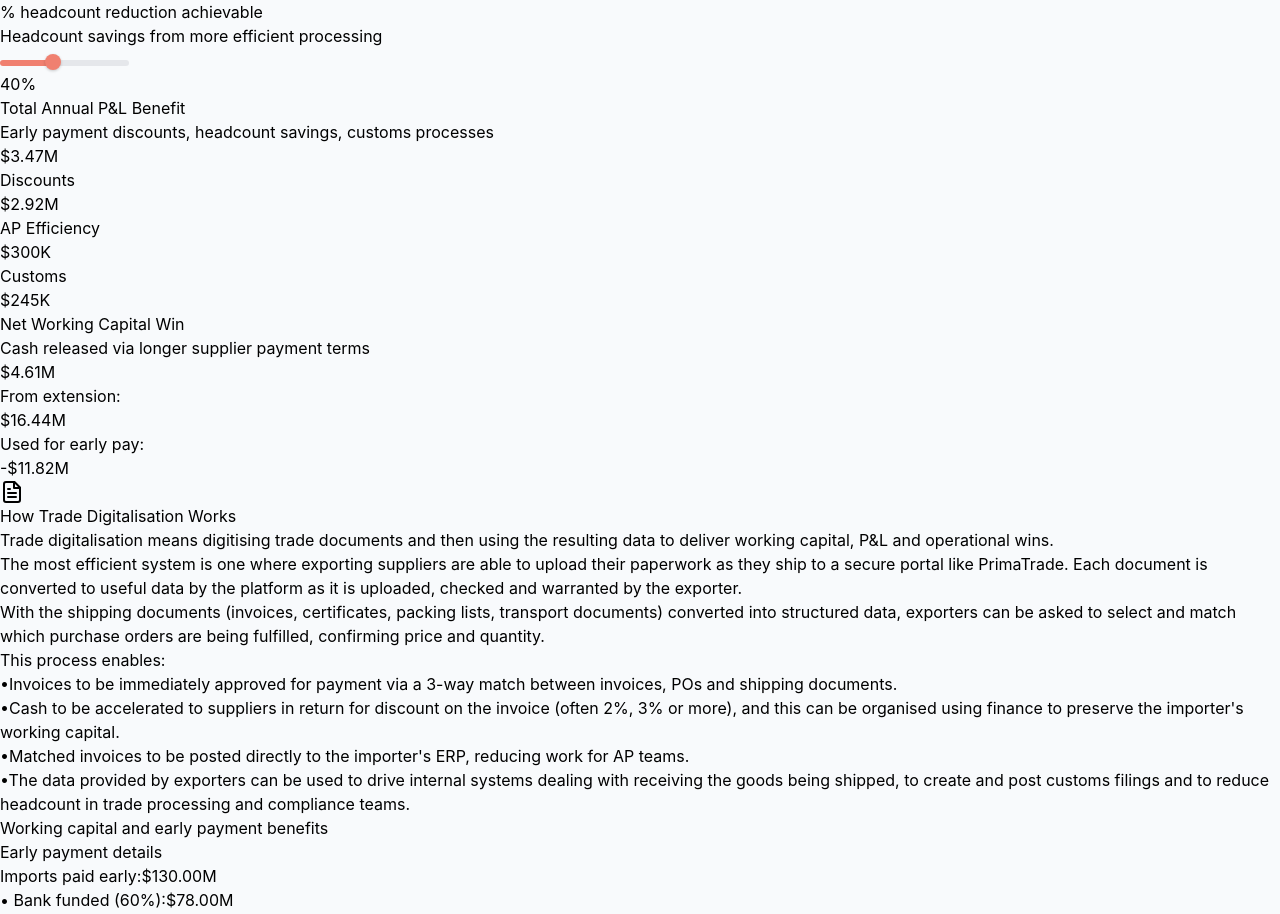
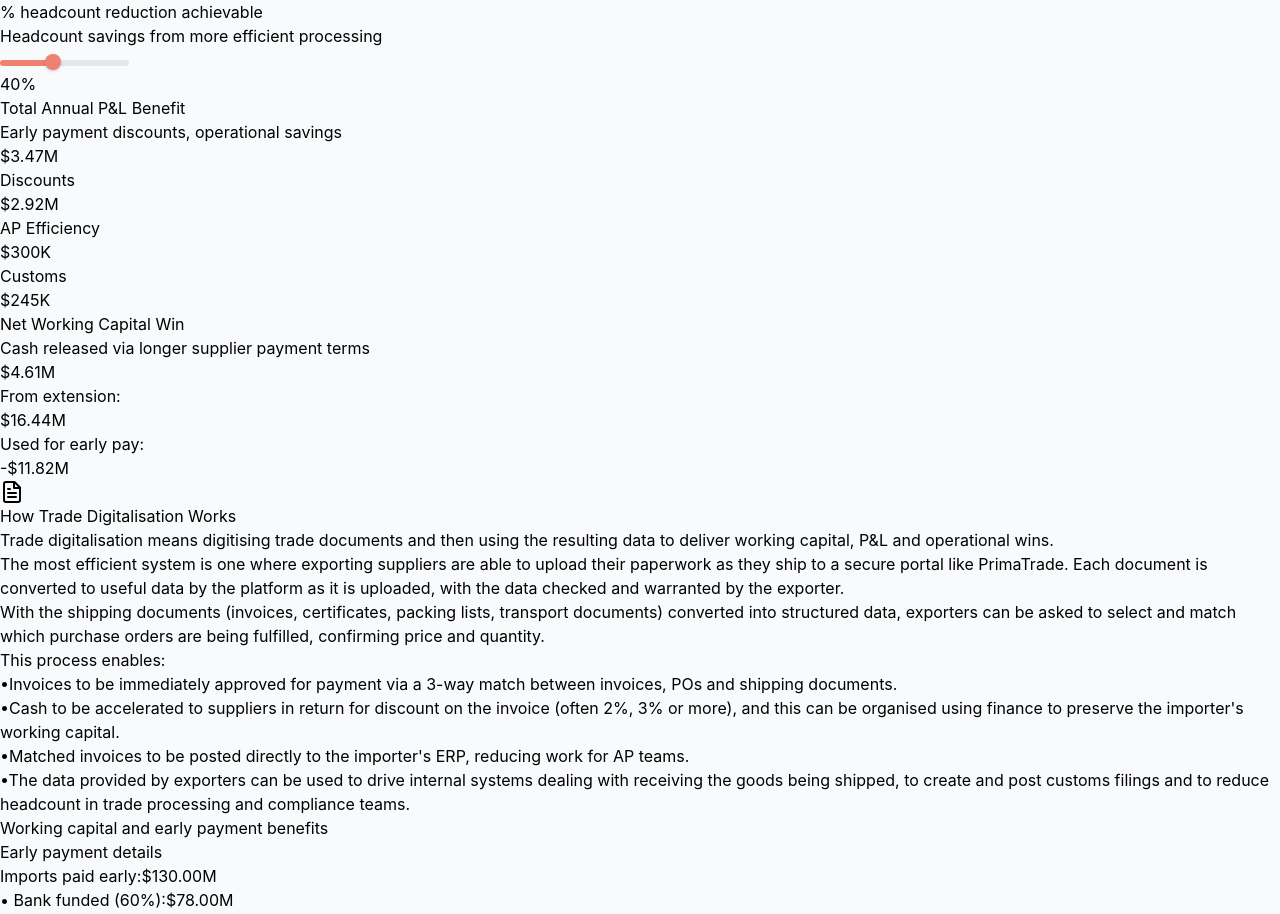
Before and after one commit to tim-1965/newdigitaltradeapp, a React (Vite) app: page / in a window 1280 px wide. Shown: the part 2604-3518 px from the top of the page. Built offline with nearby package versions, Linux system fonts and the light colour scheme.

Commit message:
Add files via upload

```diff
--- a/src/TradeSimulator.jsx
+++ b/src/TradeSimulator.jsx
@@ -633,7 +633,7 @@ export default function TradeSimulator() {
                   {/* P&L Section */}
                   <div>
                     <h3 className="text-lg font-bold mb-1">Total Annual P&L Benefit</h3>
-                    <p className="text-white/80 text-xs mb-3">Early payment discounts, headcount savings, customs processes</p>
+                    <p className="text-white/80 text-xs mb-3">Early payment discounts, operational savings</p>
                     <div className="text-4xl font-bold mb-4">{formatCurrency(totalPLBenefit)}</div>
 
                     <div className="grid grid-cols-3 gap-2 text-xs">
@@ -684,7 +684,7 @@ export default function TradeSimulator() {
                 </p>
 
                 <p className="text-sm text-gray-700 leading-relaxed mb-4">
-                  The most efficient system is one where exporting suppliers are able to upload their paperwork as they ship to a secure portal like PrimaTrade. Each document is converted to useful data by the platform as it is uploaded, checked and warranted by the exporter.
+                  The most efficient system is one where exporting suppliers are able to upload their paperwork as they ship to a secure portal like PrimaTrade. Each document is converted to useful data by the platform as it is uploaded, with the data checked and warranted by the exporter.
                 </p>
 
                 <p className="text-sm text-gray-700 leading-relaxed mb-4">
```
